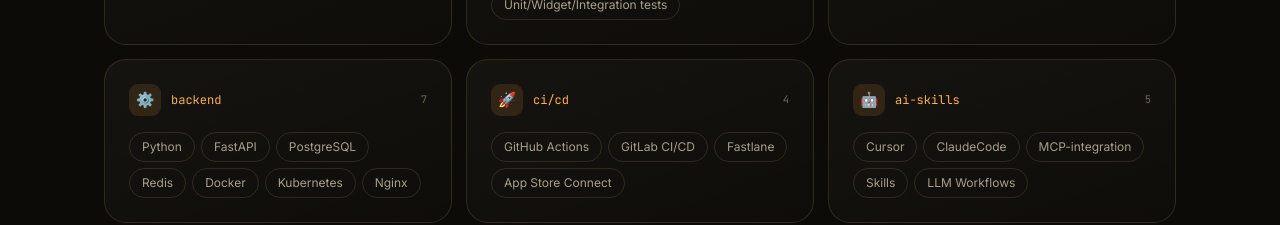
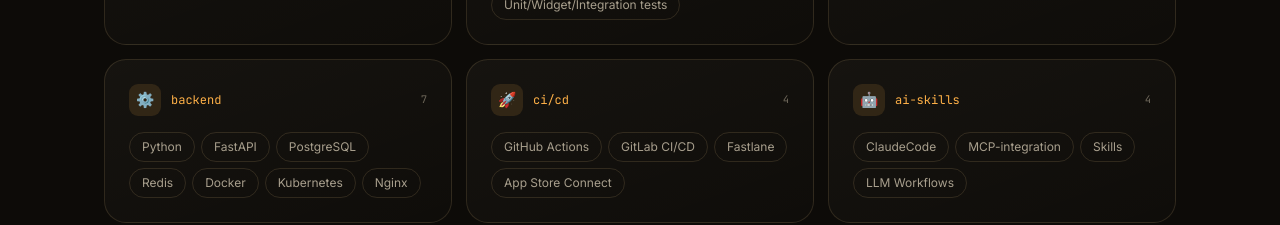
Before and after one commit to Max-Size/about_me, a React (Vite) app: page / in a window 1280 px wide. Shown: the part 2740-2965 px from the top of the page. Built offline with nearby package versions, Linux system fonts and the light colour scheme; a web font is replaced by a local one.

Commit message:
- cursor ai skill

```diff
--- a/src/data/portfolio.ts
+++ b/src/data/portfolio.ts
@@ -428,7 +428,6 @@ export const skillGroups: SkillGroup[] = [
   {
     title: "AI-skills",
     skills: [
-      "Cursor",
       "ClaudeCode",
       "MCP-integration",
       "Skills",
```
